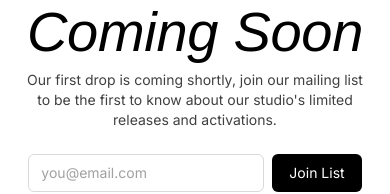
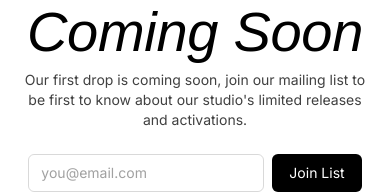
Before and after one commit to aklo360/mcliv, a Next.js app: page / in a window 390 px wide. Shown: the part 319-513 px from the top of the page. Built offline with nearby package versions, Linux system fonts and the light colour scheme; no server answers; a web font is replaced by a local one.

Commit message:
mobile fix

```diff
--- a/app/page.tsx
+++ b/app/page.tsx
@@ -28,7 +28,7 @@ export default function ComingSoonHome() {
             <img src="/icons/icon.svg" alt="" aria-hidden className="spin mx-auto h-12 w-12 mb-5" />
             <h1 className="h2 mb-2">Coming Soon</h1>
             <p className="text-sm text-neutral-700 mb-6 mx-auto max-w-[90vw] sm:max-w-none">
-              Our first drop is coming shortly, join our mailing list to be the first to know about our studio's limited releases and activations.
+              Our first drop is coming soon, join our mailing list to be first to know about our studio's limited releases and activations.
             </p>
             <NewsletterForm />
           </section>
```
